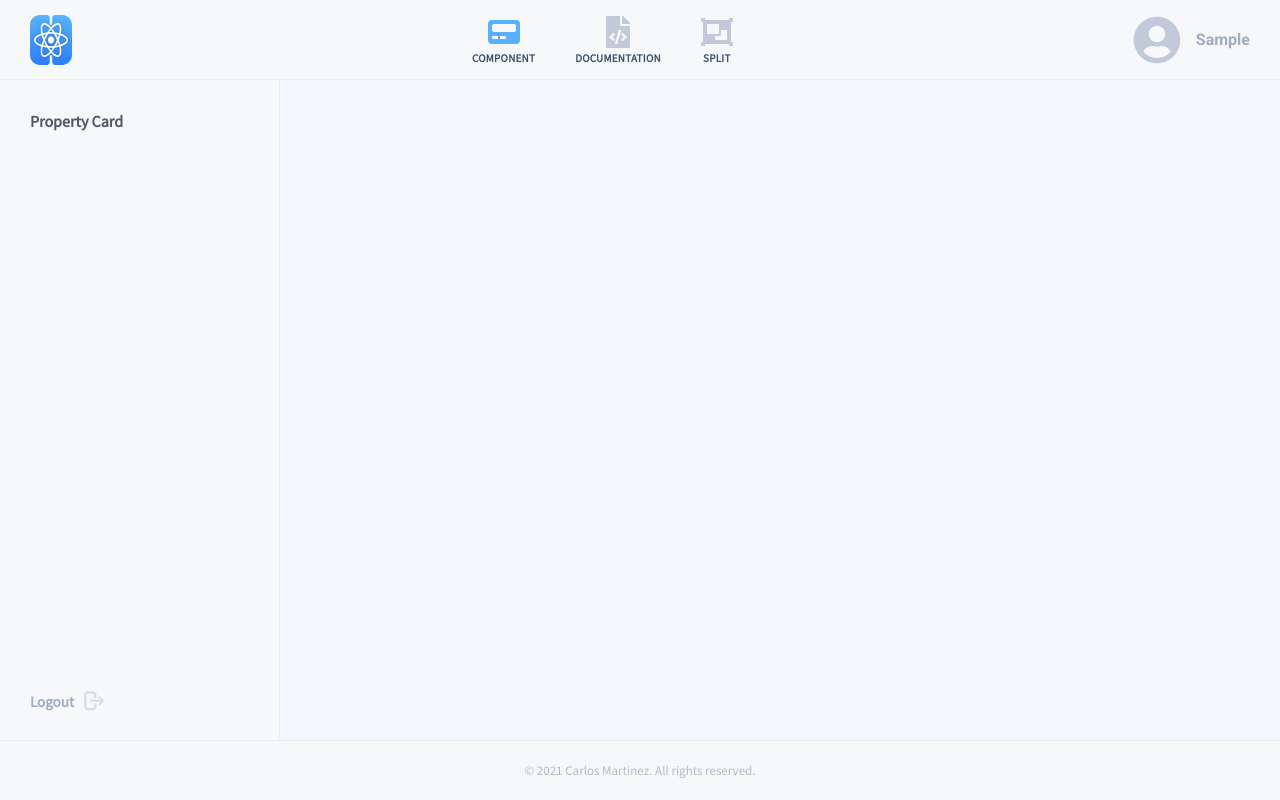
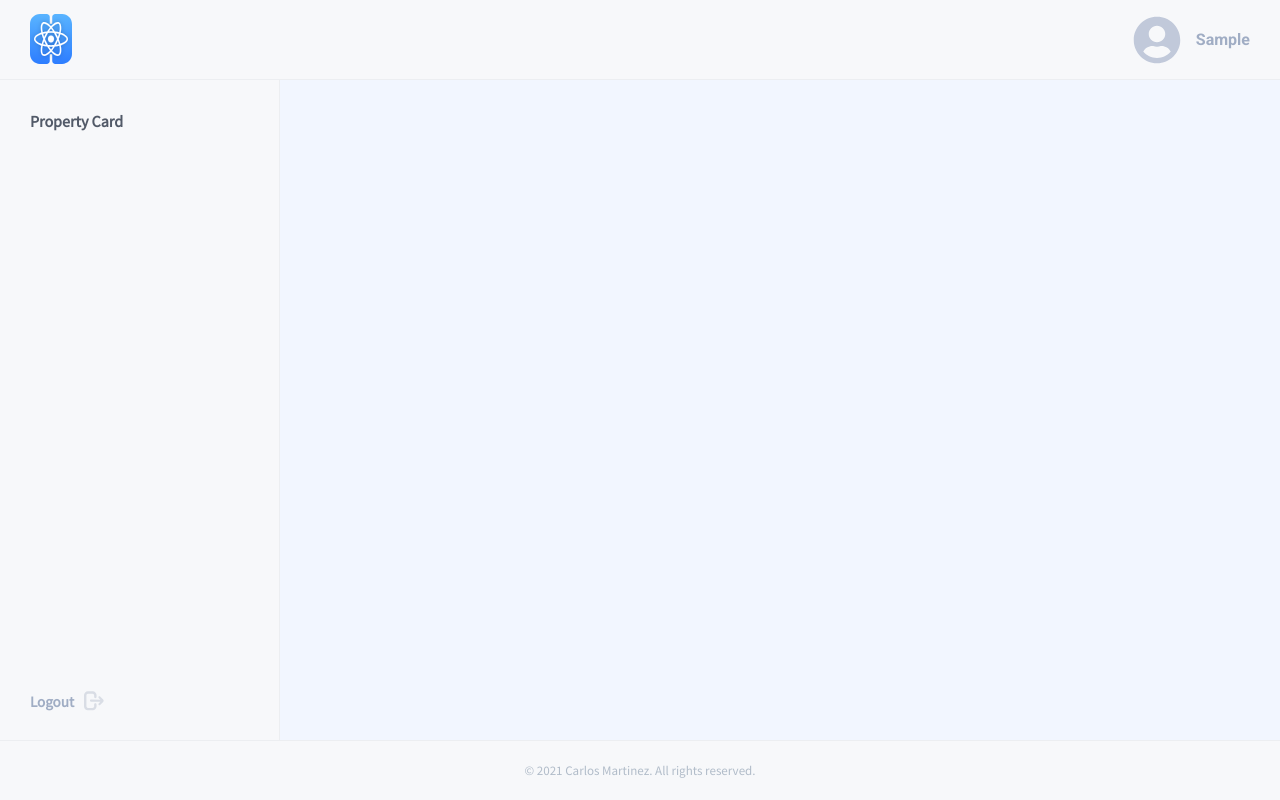
Before and after one commit to itscarlosisaac/react-playbook, a React (Create React App) app: page /login in a window 1280 px wide. Both pictures are taken after typing "Sample", "Sample123" into the empty fields and a click on the button "Sign in". Built offline with nearby package versions, Linux system fonts and the light colour scheme.

Commit message:
Created toggle view component.

```diff
--- a/src/components/common/Header.js
+++ b/src/components/common/Header.js
@@ -1,43 +1,26 @@
-import React, { useContext, useState } from 'react'
+import React, { useContext } from 'react'
+import { NavLink, useHistory } from 'react-router-dom'
+import { FontAwesomeIcon } from '@fortawesome/react-fontawesome'
+import { faUserCircle } from '@fortawesome/free-solid-svg-icons';
 import { AuthContext } from '../../context/Auth/AuthContext'
-import { ViewContext } from '../../context/View/ViewContext'
-import { types } from '../../types/types'
 import { AppLogo } from './AppLogo'
-import { FontAwesomeIcon } from '@fortawesome/react-fontawesome'
-import {  faFileCode, faPager, faObjectGroup, faUserCircle } from '@fortawesome/free-solid-svg-icons';
+import { ToggleViewComponent } from './ToggleViewComponent';
+
 
 export const Header = (props) => {
   const { user } = useContext(AuthContext)
-  const { dispatchViewReducer, view } = useContext(ViewContext)
-  const [ active ] = useState(view.view);
-
-  const iconColor = "#c1c9da"
-
-  const handleViewChange = (type) => {
-    const cleanedUpType = type.replace("[view]", "").trim();
-    if( cleanedUpType === view.view ) return;
-    dispatchViewReducer({ type })
-  }
+  const {location} = useHistory();
 
   return (
     <header className="app__header" {...props}>
-      <AppLogo style={{width: "28px"}}/>
-      <div className="app__header--toggle">
-        <div className={active === "component" ? "active" : ""} onClick={() => handleViewChange(types.viewComponent)}>
-          <FontAwesomeIcon icon={faPager} size="2x" color={iconColor} />
-          <span>Component</span>
-        </div>
-        <div className={active === "documentation" ? "active" : ""} onClick={() => handleViewChange(types.viewDocumentation)}>
-          <FontAwesomeIcon icon={faFileCode} size="2x" color={iconColor} />
-          <span>Documentation</span>
-        </div>
-        <div className={active === "split" ? "active" : ""} onClick={() => handleViewChange(types.viewSplit)}>
-          <FontAwesomeIcon icon={faObjectGroup} size="2x" color={iconColor} />
-          <span>Split</span>
-        </div>
-      </div>
+      <NavLink to="/">
+        <AppLogo style={{width: "28px"}}/>
+      </NavLink>
+
+      {location.pathname.includes("/component") && <ToggleViewComponent/>}
+
       <div className="app__header__user--info">
-        <FontAwesomeIcon icon={faUserCircle} color={iconColor} size="3x"/>
+        <FontAwesomeIcon icon={faUserCircle} color="#c1c9da" size="3x"/>
         <h3>{user.username}</h3>
       </div>
     </header>
--- /dev/null
+++ b/src/components/common/ToggleViewComponent.js
@@ -0,0 +1,34 @@
+import React, { useContext, useState } from 'react'
+import { FontAwesomeIcon } from '@fortawesome/react-fontawesome'
+import {  faFileCode, faPager, faObjectGroup } from '@fortawesome/free-solid-svg-icons';
+import { ViewContext } from '../../context/View/ViewContext'
+import { types } from '../../types/types'
+
+export const ToggleViewComponent = () => {
+  const { dispatchViewReducer, view } = useContext(ViewContext)
+  const [ active ] = useState(view.view);
+  const iconColor = "#c1c9da"
+
+  const handleViewChange = (type) => {
+    const cleanedUpType = type.replace("[view]", "").trim();
+    if( cleanedUpType === view.view ) return;
+    dispatchViewReducer({ type })
+  }
+
+  return (
+    <div className="app__header--toggle">
+      <div className={active === "component" ? "active" : ""} onClick={() => handleViewChange(types.viewComponent)}>
+        <FontAwesomeIcon icon={faPager} size="2x" color={iconColor} />
+        <span>Component</span>
+      </div>
+      <div className={active === "documentation" ? "active" : ""} onClick={() => handleViewChange(types.viewDocumentation)}>
+        <FontAwesomeIcon icon={faFileCode} size="2x" color={iconColor} />
+        <span>Documentation</span>
+      </div>
+      <div className={active === "split" ? "active" : ""} onClick={() => handleViewChange(types.viewSplit)}>
+        <FontAwesomeIcon icon={faObjectGroup} size="2x" color={iconColor} />
+        <span>Split</span>
+      </div>
+    </div>
+  )
+}
```
